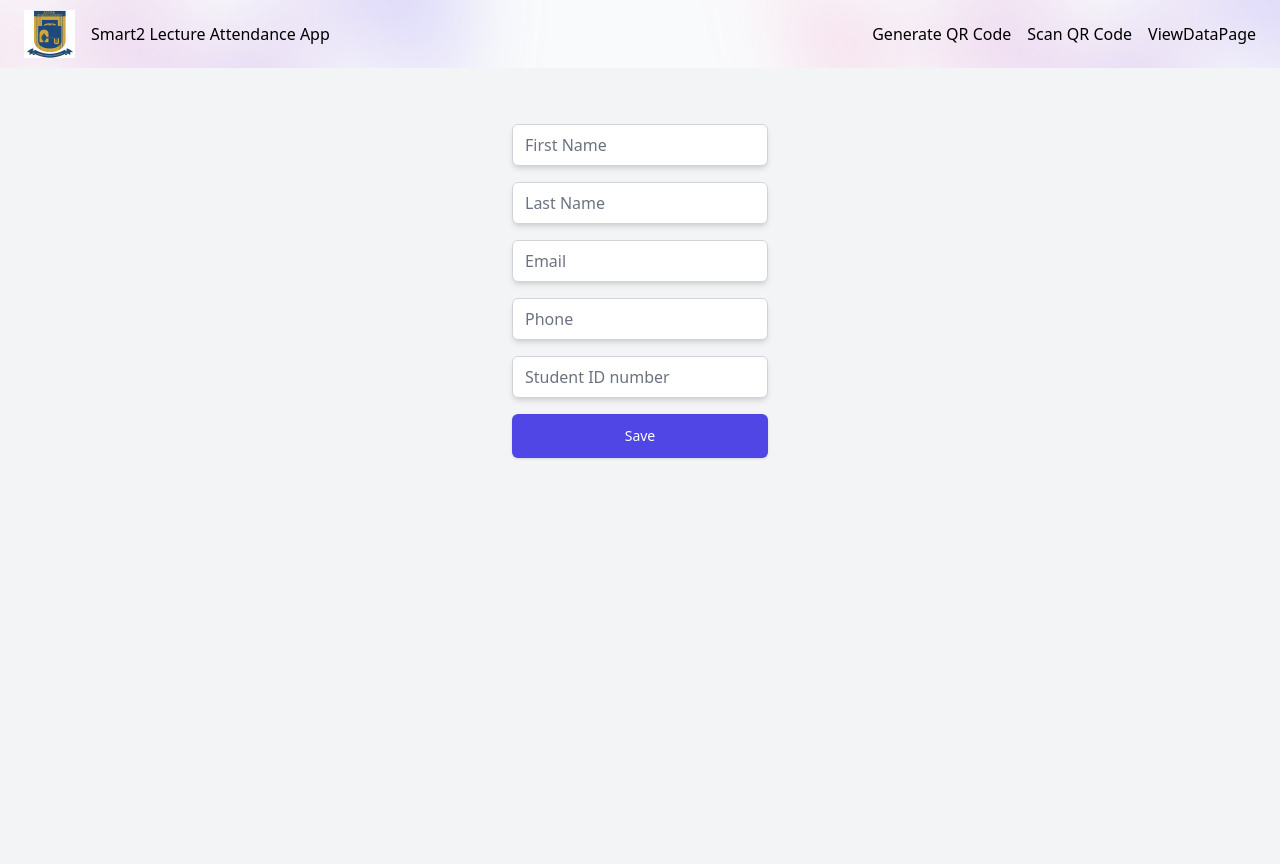
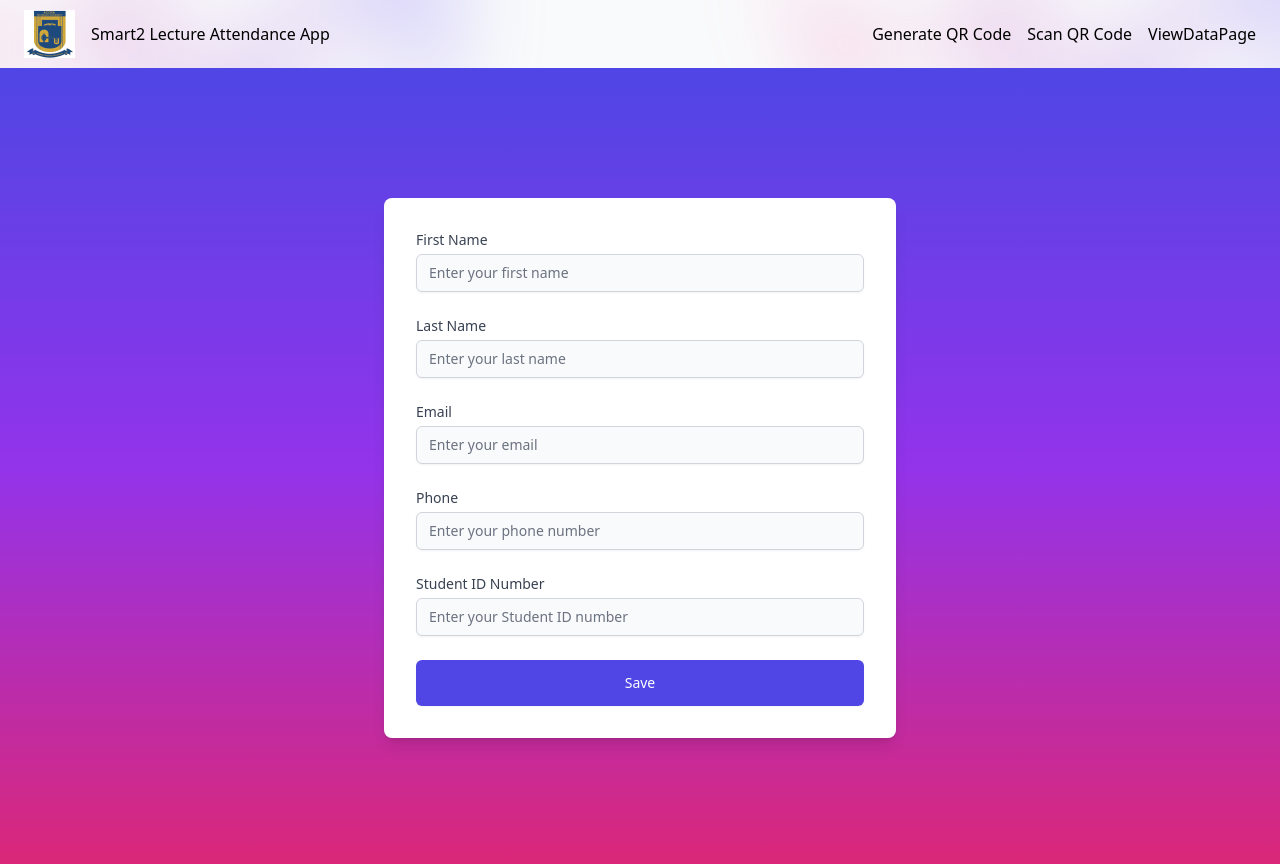
Before and after one commit to mmatrevi/NextQrCodeScanner, a Next.js app: page /Main in a window 1280 px wide. Shown: the top 864 px of the page. Built offline with nearby package versions, Linux system fonts and the light colour scheme.

Commit message:
XI commit

```diff
--- a/pages/Apply.tsx
+++ b/pages/Apply.tsx
@@ -10,7 +10,7 @@ export default function Register() {
         <link rel="icon" href="/favicon.ico" />
       </Head>
       <Nav />
-      <main className="bg-gradient-to-r from-indigo-500 via-purple-500 to-pink-500 min-h-screen flex flex-col items-center justify-center py-10">
+      <main className="bg-gradient-to-r from-blue-500 to-green-500 min-h-screen flex flex-col items-center justify-center py-10">
         <div className="bg-white rounded-lg shadow-lg p-8 w-full max-w-md">
           <h1 className="text-3xl font-bold text-center mb-6 text-gray-800">Apply for our Service</h1>
           <form className="space-y-4">
--- a/pages/Main.tsx
+++ b/pages/Main.tsx
@@ -42,7 +42,6 @@ const Main: NextPage = () => {
 
       // Set the submission status to true
       setIsSubmitted(true);
-
     } catch (error) {
       console.error("Error submitting form:", error);
       alert("Something went wrong. Please try again.");
@@ -52,13 +51,13 @@ const Main: NextPage = () => {
   return (
     <>
       <Nav />
-      <main className="bg-gray-100 min-h-screen">
-        <div className="max-w-5xl mx-auto py-10">
+      <main className="bg-gradient-to-b from-indigo-600 via-purple-600 to-pink-600 min-h-screen flex items-center justify-center py-10">
+        <div className="bg-white rounded-lg shadow-lg p-8 w-full max-w-lg">
           {/* Conditionally render the form or thank you message */}
           {!isSubmitted ? (
-            <form className="py-4 space-y-4" onSubmit={handleSubmit}>
-              <div className="flex items-center justify-center">
-                <label htmlFor="firstname" className="sr-only">
+            <form className="space-y-6" onSubmit={handleSubmit}>
+              <div>
+                <label htmlFor="firstname" className="block text-sm font-medium text-gray-700">
                   First Name
                 </label>
                 <input
@@ -67,12 +66,13 @@ const Main: NextPage = () => {
                   type="text"
                   name="firstname"
                   id="firstname"
-                  className="shadow-md focus:ring-indigo-500 focus:border-indigo-500 block w-64 sm:text-md border-gray-300 rounded-md"
-                  placeholder="First Name"
+                  className="mt-1 block w-full px-3 py-2 bg-gray-50 border border-gray-300 rounded-md shadow-sm focus:ring-indigo-500 focus:border-indigo-500 sm:text-sm"
+                  placeholder="Enter your first name"
+                  required
                 />
               </div>
-              <div className="flex items-center justify-center">
-                <label htmlFor="lastname" className="sr-only">
+              <div>
+                <label htmlFor="lastname" className="block text-sm font-medium text-gray-700">
                   Last Name
                 </label>
                 <input
@@ -81,12 +81,13 @@ const Main: NextPage = () => {
                   type="text"
                   name="lastname"
                   id="lastname"
-                  className="shadow-md focus:ring-indigo-500 focus:border-indigo-500 block w-64 sm:text-md border-gray-300 rounded-md"
-                  placeholder="Last Name"
+                  className="mt-1 block w-full px-3 py-2 bg-gray-50 border border-gray-300 rounded-md shadow-sm focus:ring-indigo-500 focus:border-indigo-500 sm:text-sm"
+                  placeholder="Enter your last name"
+                  required
                 />
               </div>
-              <div className="flex items-center justify-center">
-                <label htmlFor="email" className="sr-only">
+              <div>
+                <label htmlFor="email" className="block text-sm font-medium text-gray-700">
                   Email
                 </label>
                 <input
@@ -95,12 +96,13 @@ const Main: NextPage = () => {
                   type="email"
                   name="email"
                   id="email"
-                  className="shadow-md focus:ring-indigo-500 focus:border-indigo-500 block w-64 sm:text-md border-gray-300 rounded-md"
-                  placeholder="Email"
+                  className="mt-1 block w-full px-3 py-2 bg-gray-50 border border-gray-300 rounded-md shadow-sm focus:ring-indigo-500 focus:border-indigo-500 sm:text-sm"
+                  placeholder="Enter your email"
+                  required
                 />
               </div>
-              <div className="flex items-center justify-center">
-                <label htmlFor="phone" className="sr-only">
+              <div>
+                <label htmlFor="phone" className="block text-sm font-medium text-gray-700">
                   Phone
                 </label>
                 <input
@@ -109,13 +111,14 @@ const Main: NextPage = () => {
                   type="tel"
                   name="phone"
                   id="phone"
-                  className="shadow-md focus:ring-indigo-500 focus:border-indigo-500 block w-64 sm:text-md border-gray-300 rounded-md"
-                  placeholder="Phone"
+                  className="mt-1 block w-full px-3 py-2 bg-gray-50 border border-gray-300 rounded-md shadow-sm focus:ring-indigo-500 focus:border-indigo-500 sm:text-sm"
+                  placeholder="Enter your phone number"
+                  required
                 />
               </div>
-              <div className="flex items-center justify-center">
-                <label htmlFor="company" className="sr-only">
-                  Student ID number
+              <div>
+                <label htmlFor="company" className="block text-sm font-medium text-gray-700">
+                  Student ID Number
                 </label>
                 <input
                   value={company}
@@ -123,22 +126,25 @@ const Main: NextPage = () => {
                   type="text"
                   name="company"
                   id="company"
-                  className="shadow-md focus:ring-indigo-500 focus:border-indigo-500 block w-64 sm:text-md border-gray-300 rounded-md"
-                  placeholder="Student ID number"
+                  className="mt-1 block w-full px-3 py-2 bg-gray-50 border border-gray-300 rounded-md shadow-sm focus:ring-indigo-500 focus:border-indigo-500 sm:text-sm"
+                  placeholder="Enter your Student ID number"
+                  required
                 />
               </div>
-              <div className="flex items-center justify-center">
+              <div className="flex justify-center">
                 <button
                   type="submit"
-                  className="flex items-center justify-center text-sm w-64 rounded-md shadow py-3 px-2 text-white bg-indigo-600"
+                  className="w-full py-3 px-4 border border-transparent rounded-md shadow-sm text-sm font-medium text-white bg-indigo-600 hover:bg-indigo-700 focus:outline-none focus:ring-2 focus:ring-offset-2 focus:ring-indigo-500"
                 >
                   Save
                 </button>
               </div>
             </form>
           ) : (
-            <div className="text-center mt-20">
-              <h2 className="text-2xl font-semibold text-gray-700 mb-4">Thank you for submitting your information!</h2>
+            <div className="text-center">
+              <h2 className="text-2xl font-semibold text-gray-700 mb-4">
+                Thank you for submitting your information!
+              </h2>
               <p className="text-gray-600">We have received your lecture attendance data.</p>
             </div>
           )}
--- a/pages/generate-qr-front.jsx
+++ b/pages/generate-qr-front.jsx
@@ -36,7 +36,7 @@ const GenerateQRPage = () => {
   return (
     <>
       <Nav />
-      <div className="flex flex-col items-center justify-center min-h-screen bg-gray-100 p-4">
+      <div className="bg-gradient-to-r from-blue-500 to-green-500 min-h-screen flex flex-col items-center justify-center min-h-screen bg-gray-100 p-4">
         <button
           onClick={fetchQRCode}
           className="bg-blue-500 text-white px-6 py-3 rounded-md hover:bg-blue-600 mb-6"
--- a/pages/index.tsx
+++ b/pages/index.tsx
@@ -13,7 +13,7 @@ export default function Home() {
       <Nav />
       <main className="bg-gray-50 min-h-screen flex flex-col items-center justify-center">
         {/* Hero Section */}
-        <section className="w-full flex flex-col items-center justify-center text-center py-20 px-5 bg-gradient-to-r from-indigo-500 via-purple-500 to-pink-500 text-white">
+        <section className="w-full flex flex-col items-center justify-center text-center py-20 px-5 bg-gradient-to-r from-blue-500 to-green-500 min-h-screen text-white">
           <h1 className="text-5xl font-extrabold mb-4">
             Welcome to Our Smart Attendance App
           </h1>
--- a/pages/scanner.js
+++ b/pages/scanner.js
@@ -41,7 +41,7 @@ export default function Scan() {
         <meta name="viewport" content="width=device-width, initial-scale=1" />
         <link rel="icon" href="/favicon.ico" />
       </Head>
-      <main className="flex flex-col mt-[5rem] justify-center items-center">
+      <main className="bg-gradient-to-b from-indigo-600 via-purple-600 to-pink-600 flex flex-col mt-[5rem] justify-center items-center">
         <div className="flex flex-col justify-center items-center">
           <h1 className="text-4xl font-bold mb-4">QR Scanner</h1>
           <div>
```
Also changed, not shown: pages/ViewDataPage.tsx (+39 -8 lines).
